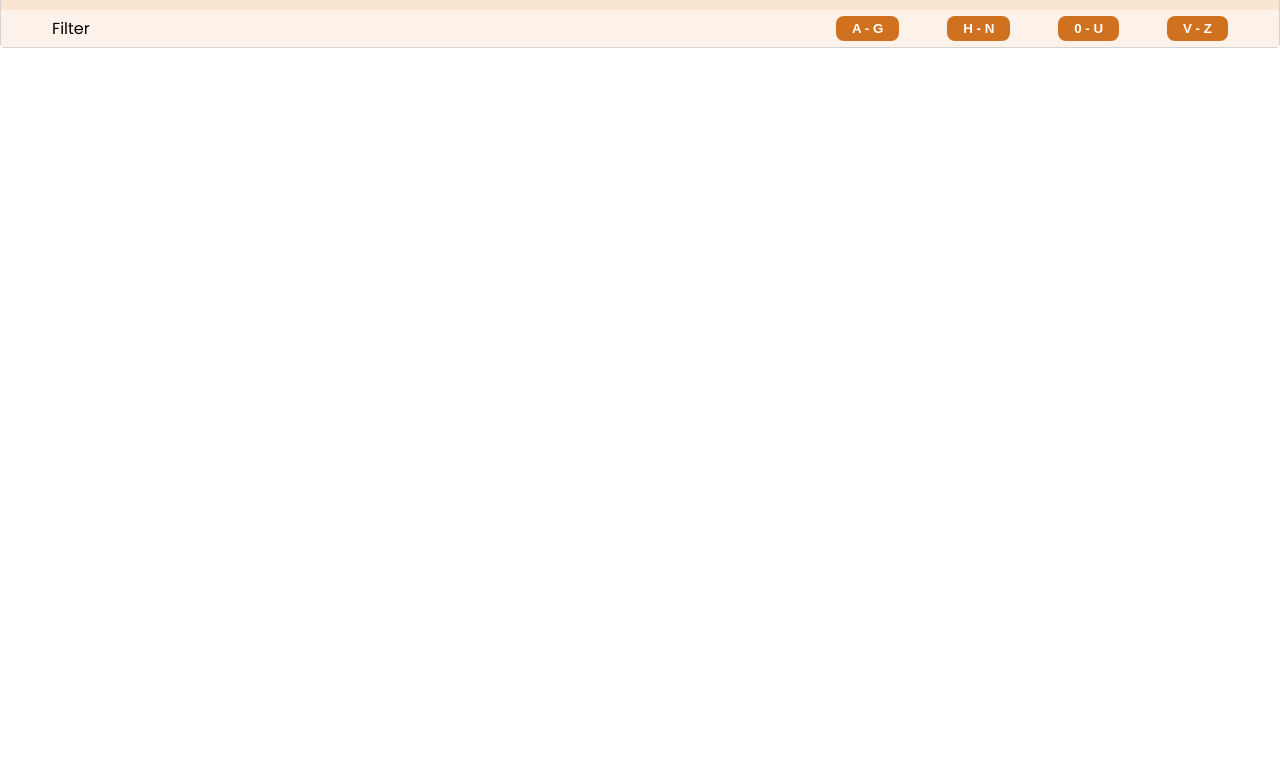
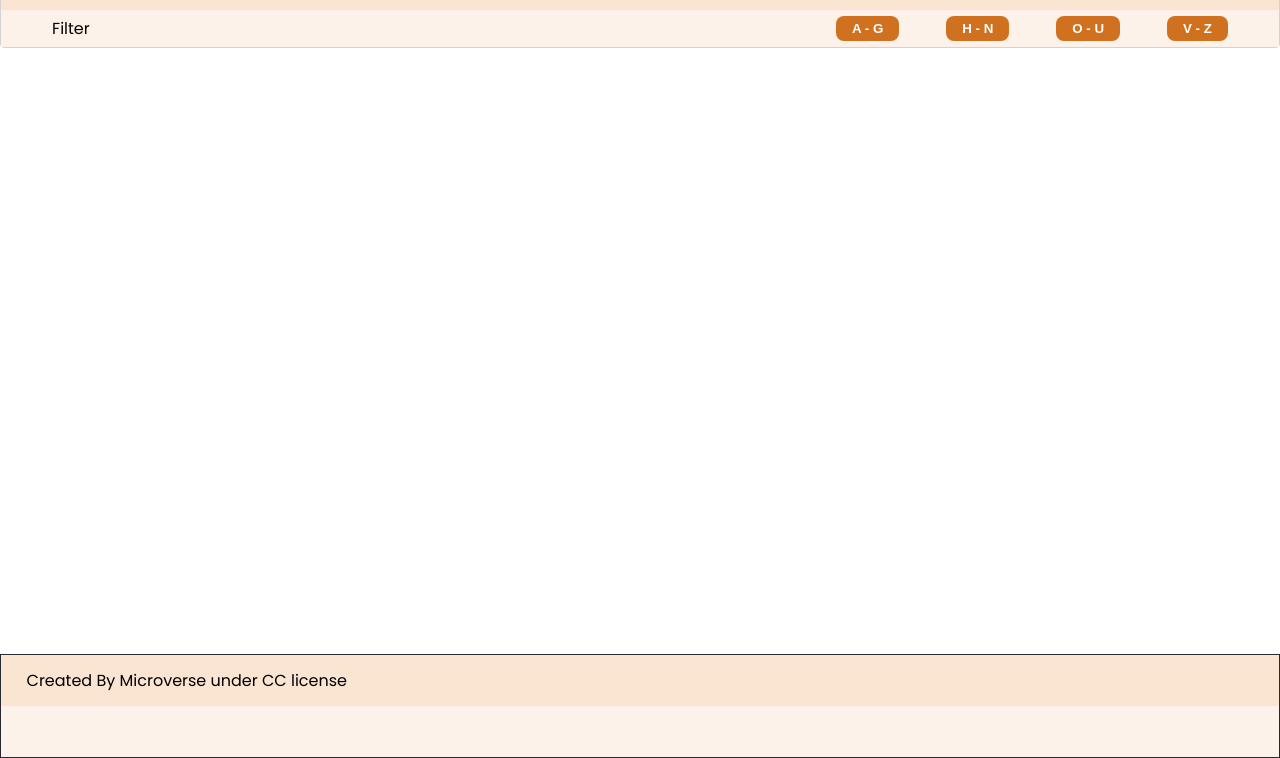
Before and after one commit to Ashnaali3255/Khanban-Project, a website built with webpack: page src/index.html in a window 1280 px wide. Shown: the part 42-800 px from the top of the page. Built offline with nearby package versions, Linux system fonts and the light colour scheme.

Commit message:
Add footer

```diff
--- a/src/index.html
+++ b/src/index.html
@@ -27,10 +27,15 @@
         <div class="filterBtns">
           <button type="button" class="filterButton">A - G</button>
           <button type="button" class="filterButton">H - N</button>
-          <button type="button" class="filterButton">0 - U</button>
+          <button type="button" class="filterButton">O - U</button>
           <button type="button" class="filterButton">V - Z</button>
         </div>
       </div>
     </header>
+    <main></main>
+    <footer>
+      <div class="footer-div1"><p>Created By Microverse under CC license</p></div>
+    <div class="footer-div2"></div>
+  </footer>
   </body>
 </html>
--- a/src/style.css
+++ b/src/style.css
@@ -88,3 +88,20 @@ nav {
   color: var(--color-dark-pitch);
   border: 1px solid var(--color-gray-light);
 }
+
+footer{
+  width: 100%;
+  border: 1px solid var(--color-black);
+  position: fixed;
+  bottom: 0;
+}
+
+.footer-div1 {
+padding: 1% 2%;
+background-color: var(--color-light);
+}
+
+.footer-div2 {
+  padding: 2%;
+  background-color: var(--color-light-pitch)
+  }
```
Also changed, not shown: dist/index.html, dist/main.js, 1 other file.
